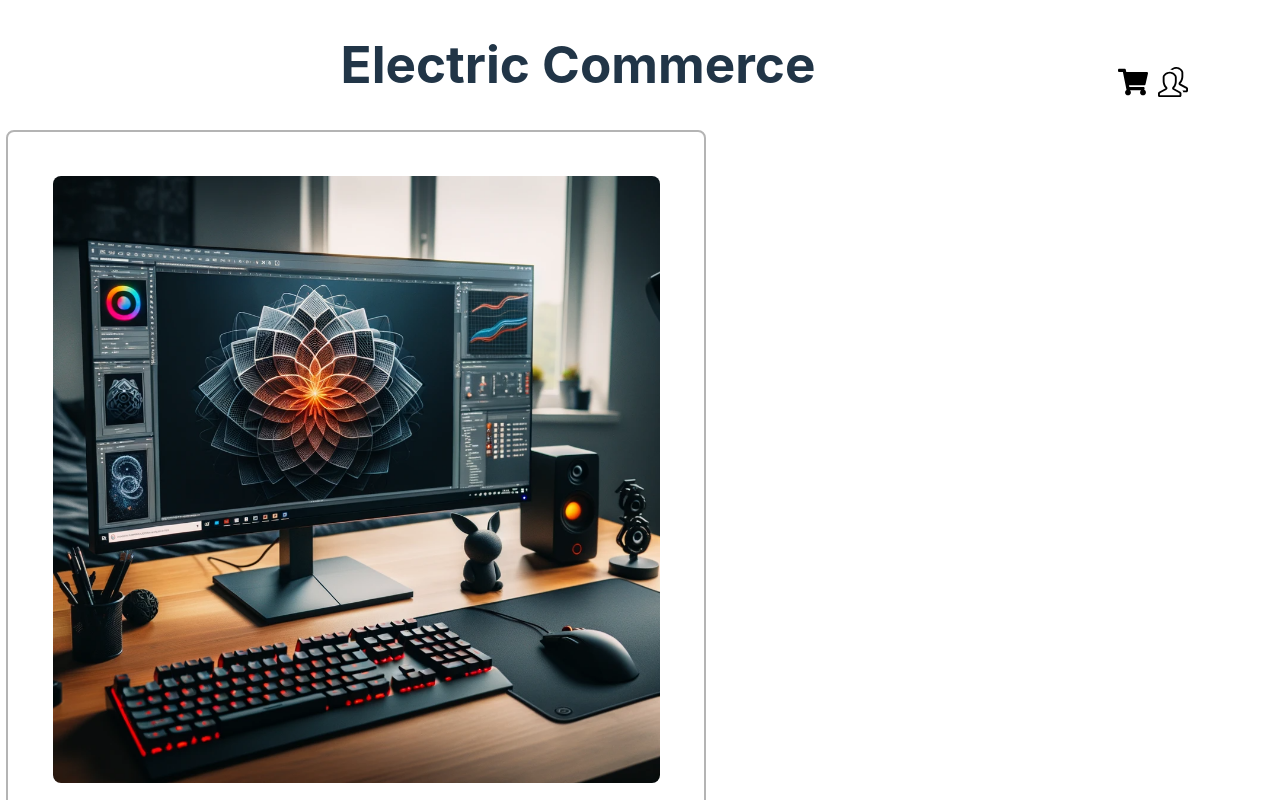
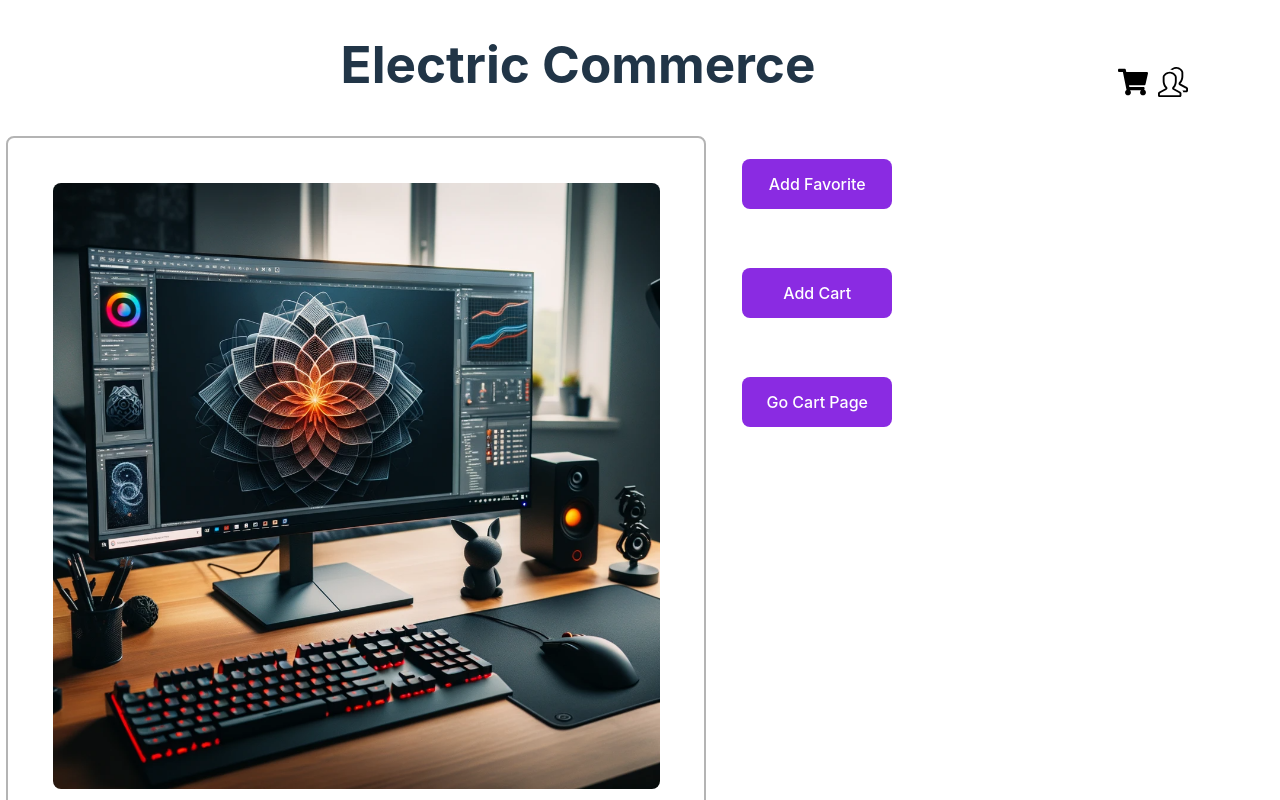
Before and after one commit to kip2/E-Commerce-Site-React, a React (Vite) app in the folder app/: page / in a window 1280 px wide. Shown: the top 800 px of the page. Built offline with nearby package versions, Linux system fonts and the light colour scheme.

Commit message:
button配置とレイアウト調整

```diff
--- /dev/null
+++ b/app/src/components/atoms/Button.css
@@ -0,0 +1,12 @@
+.information-button {
+    height: 50px;
+    width: 25vw;
+    max-width: 150px;
+    margin: 2.3vw;
+    color: white;
+    background-color: blueviolet;
+}
+
+.information-button:hover {
+    background-color: rgb(114, 36, 188);
+}
--- a/app/src/components/atoms/Button.tsx
+++ b/app/src/components/atoms/Button.tsx
@@ -1,3 +1,5 @@
+import "./Button.css"
+
 type ButtonProps = {
     caption: string
     onButtonClick?: () => void
@@ -7,6 +9,7 @@ const Button: React.FC<ButtonProps> = ({ caption, onButtonClick }) => {
     return(
         <>
             <button
+                className="information-button"
                 onClick={onButtonClick}
             >
                 {caption}
--- /dev/null
+++ b/app/src/components/organisms/InformationMenu.css
@@ -0,0 +1,3 @@
+.buttons {
+    max-width: 20%;
+}
--- a/app/src/components/organisms/InformationMenu.tsx
+++ b/app/src/components/organisms/InformationMenu.tsx
@@ -1,4 +1,5 @@
 import Button from "../atoms/Button"
+import "./InformationMenu.css"
 
 type InformationMenuProps = {
 
@@ -14,6 +15,7 @@ const goCartPage= () => {}
 const InformationMenu: React.FC<InformationMenuProps> = () => {
     return (
         <>
+            <div className="buttons">
                 <Button
                     caption={"Add Favorite"}
                     onButtonClick={addFavoriteClick}
@@ -26,6 +28,7 @@ const InformationMenu: React.FC<InformationMenuProps> = () => {
                     caption={"Go Cart Page"}
                     onButtonClick={goCartPage}
                 />
+            </div>
         </>
     )
 }
--- a/app/src/components/template/ProductInfomationTemplate.tsx
+++ b/app/src/components/template/ProductInfomationTemplate.tsx
@@ -1,6 +1,7 @@
 import Header from "../organisms/Header";
 import InformationCard from "../molecules/InfomationCard";
-import Button from "../atoms/Button";
+import InformationMenu from "../organisms/InformationMenu";
+import "./ProductInformation.css"
 
 type ProductInformationTemplateProps = {
 
@@ -17,12 +18,12 @@ const ProductInformationTemplate: React.FC<ProductInformationTemplateProps> = ()
     return (
         <>
             <Header/>
-            <InformationCard
-                {...data}
-            />
-            <Button
-                caption={"Add Favorite"}
-            />
+            <div className="information">
+                <InformationCard
+                    {...data}
+                />
+                <InformationMenu />
+            </div>
         </>
     )
 }
--- /dev/null
+++ b/app/src/components/template/ProductInformation.css
@@ -0,0 +1,4 @@
+.information {
+    display: flex;
+
+}
```
Also changed, not shown: app/src/components/molecules/Calculation.tsx (added). Lines whose indentation alone changed are shown as unchanged.
